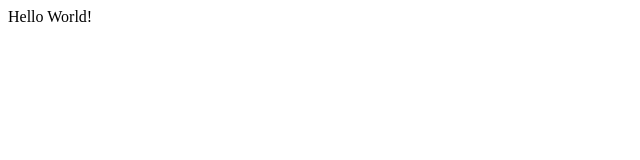
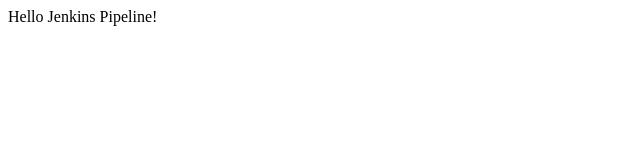
Before and after one commit to ngehani/qcon-jenkins, a plain HTML site: page index.html in a window 1280 px wide. Shown: the full height of the page, 0-640 px from the left. Drawn offline with Linux system fonts and the light colour scheme.

Commit message:
Update index.html

```diff
--- a/index.html
+++ b/index.html
@@ -1 +1 @@
-<html> Hello World! </html>
+<html> Hello Jenkins Pipeline! </html>
```
